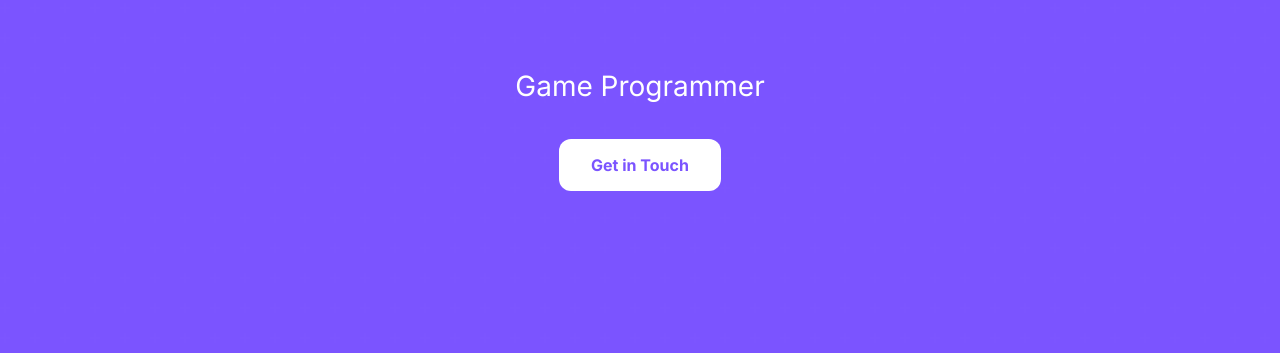
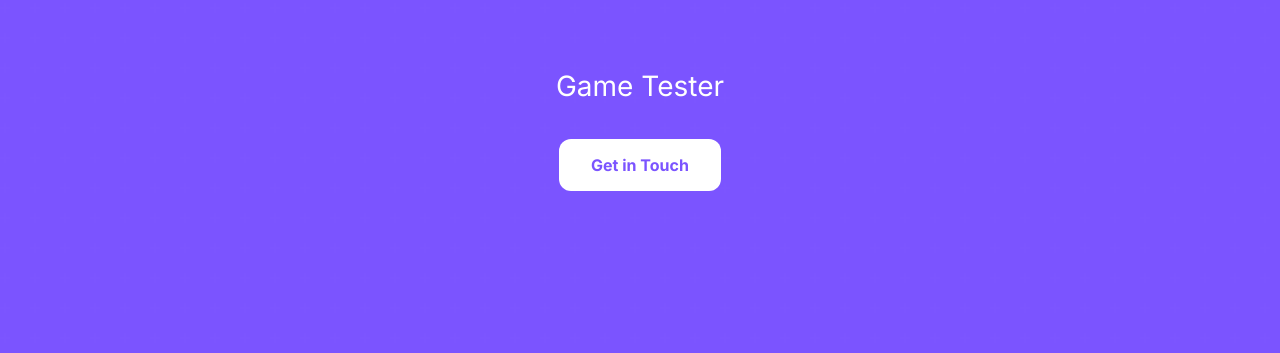
Before and after one commit to BenPlatt-01/benplatt.dev, a plain HTML site: page public_html/index.html in a window 1280 px wide. Shown: the part 447-800 px from the top of the page. Drawn offline with Linux system fonts and the light colour scheme.

Commit message:
Update index.html

```diff
--- a/public_html/index.html
+++ b/public_html/index.html
@@ -106,7 +106,7 @@
                     <span id="dynamic-text"></span><span class="typing-cursor"></span>
                 </div>
             </h1>
-            <p class="hero-subtitle">Game Programmer</p>
+            <p class="hero-subtitle">Game Tester</p>
             <a href="#contact" class="cta-button">Get in Touch</a>
         </div>
     </section>
```
